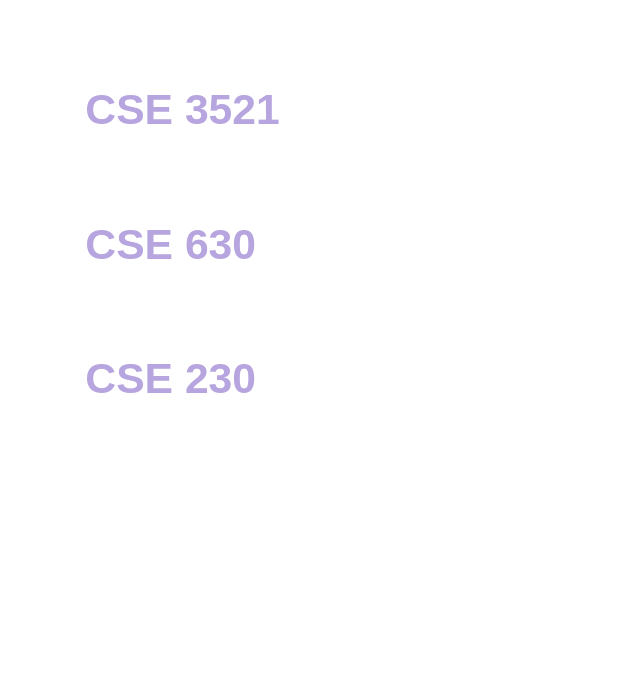
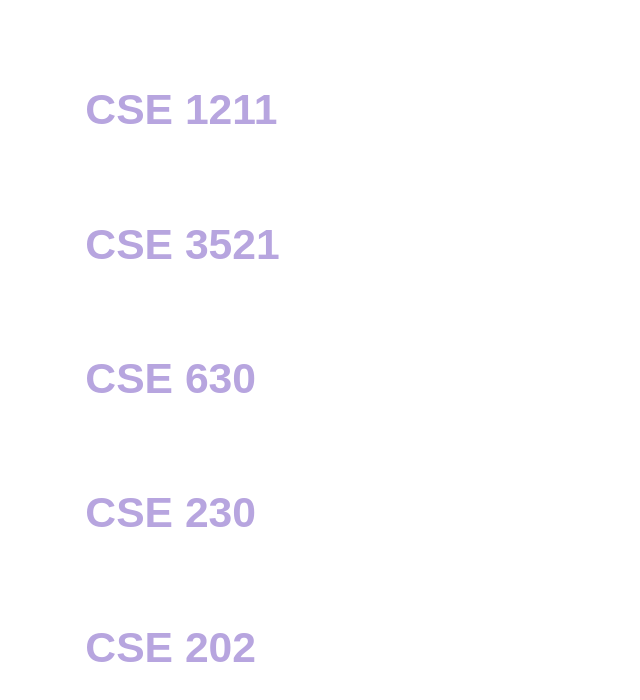
Before and after one commit to joshuaeckroth/learn, a plain HTML site: page index.html in a window 1280 px wide. Shown: the whole page, without its empty margins (0-640 px from the left). Drawn offline with Linux system fonts and the light colour scheme.

Commit message:
Updated for CSE 1211 website.

```diff
--- a/index.html
+++ b/index.html
@@ -22,8 +22,10 @@
         </style>
     </head>
     <body>
+        <p><a href="http://cse1211.artifice.cc">CSE 1211</a></p>
         <p><a href="http://cse3521.artifice.cc">CSE 3521</a></p>
         <p><a href="http://cse630.artifice.cc">CSE 630</a></p>
         <p><a href="http://cse230.artifice.cc">CSE 230</a></p>
+        <p><a href="http://joshuaeckroth.github.com/CSE202/CSE%20202.html">CSE 202</a></p>
     </body>
 </html>
```
